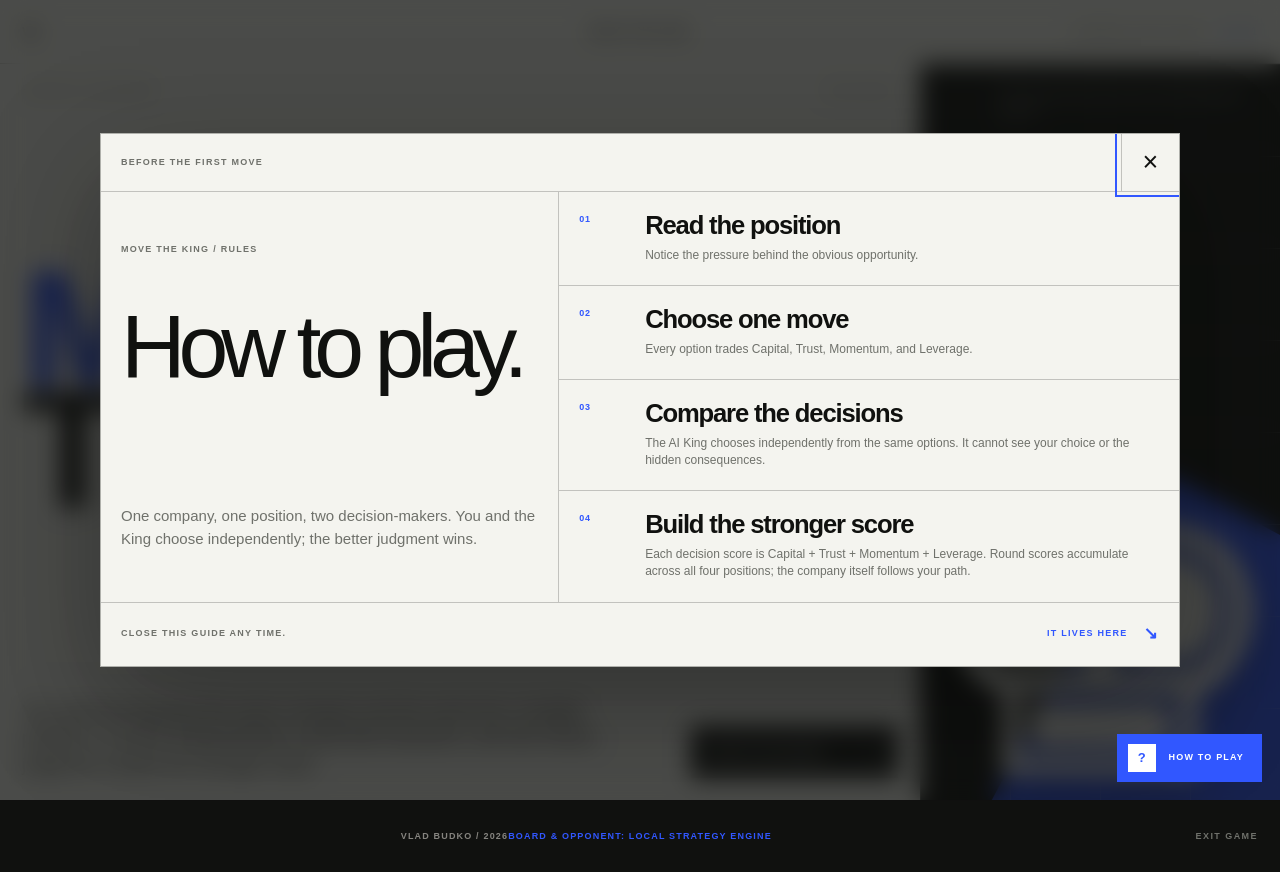
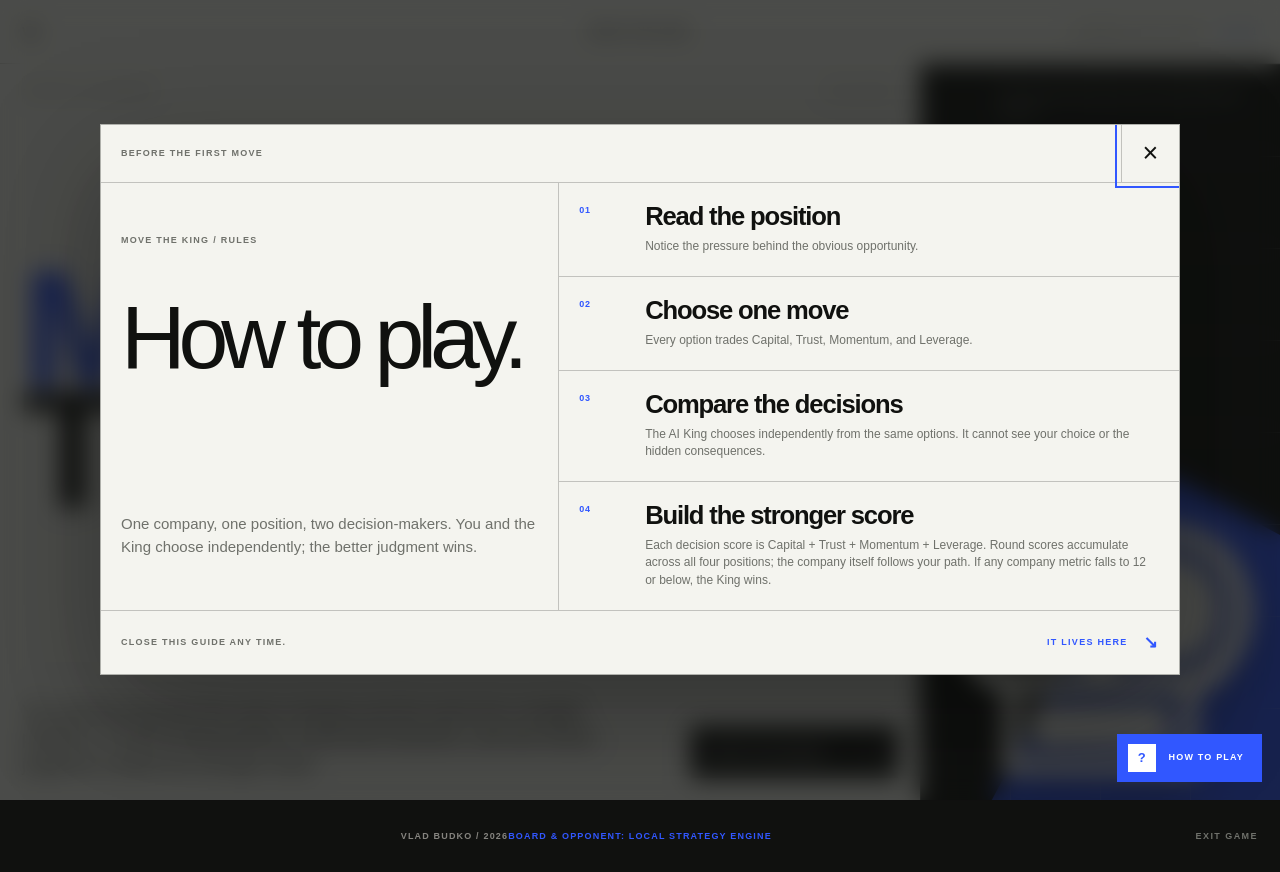
Before and after one commit to vlad9bu/portfolio, a Next.js app: page /move-the-king in a window 1280 px wide. Built offline with nearby package versions, Linux system fonts and the light colour scheme.

Commit message:
Clarify the company survival rule

```diff
--- a/app/move-the-king/MoveTheKing.tsx
+++ b/app/move-the-king/MoveTheKing.tsx
@@ -743,7 +743,8 @@ export default function MoveTheKing() {
                   <p>
                     Each decision score is Capital + Trust + Momentum +
                     Leverage. Round scores accumulate across all four
-                    positions; the company itself follows your path.
+                    positions; the company itself follows your path. If any
+                    company metric falls to 12 or below, the King wins.
                   </p>
                 </div>
               </li>
```
Also changed, not shown: 1 other file (tests, documents, lock files or other folders).
